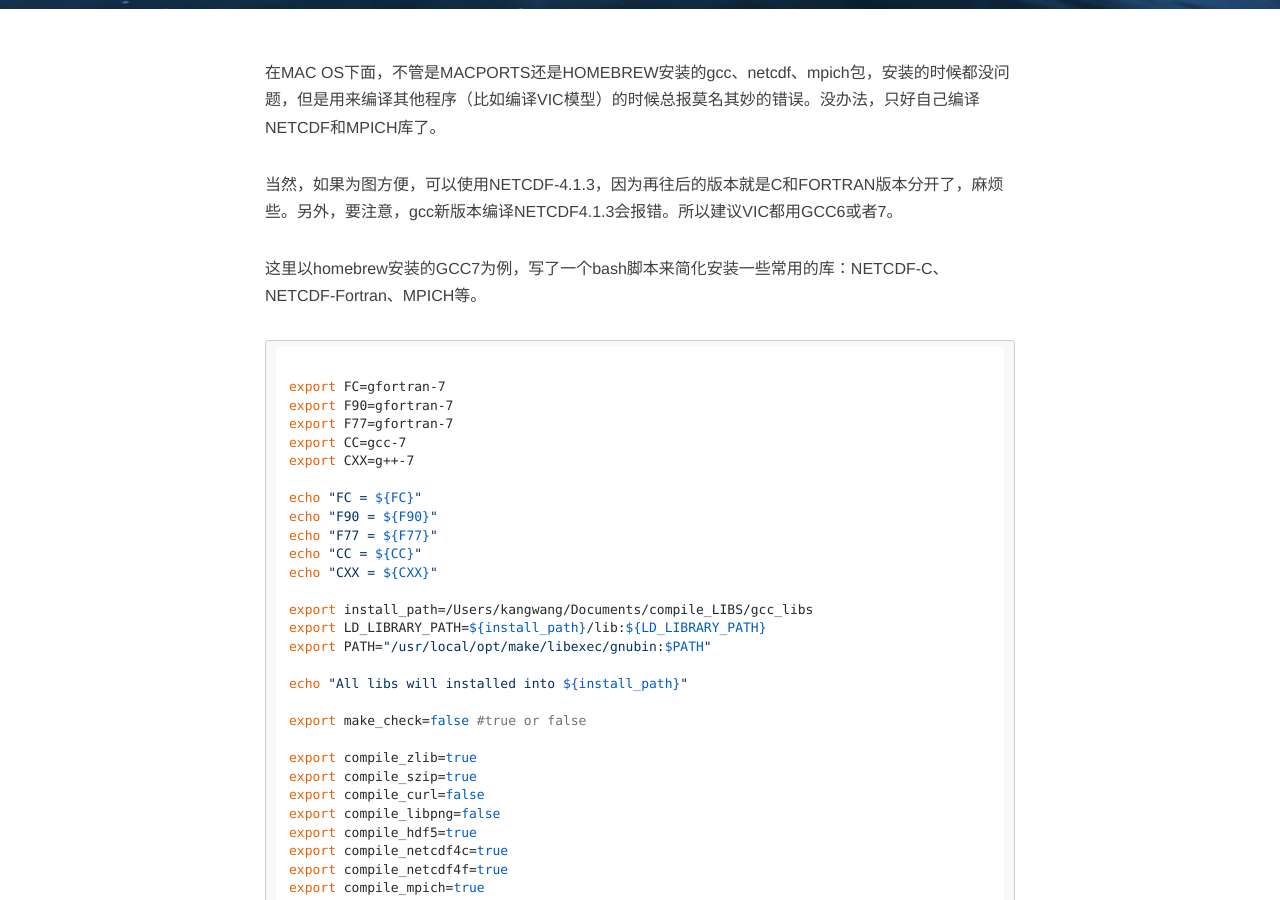
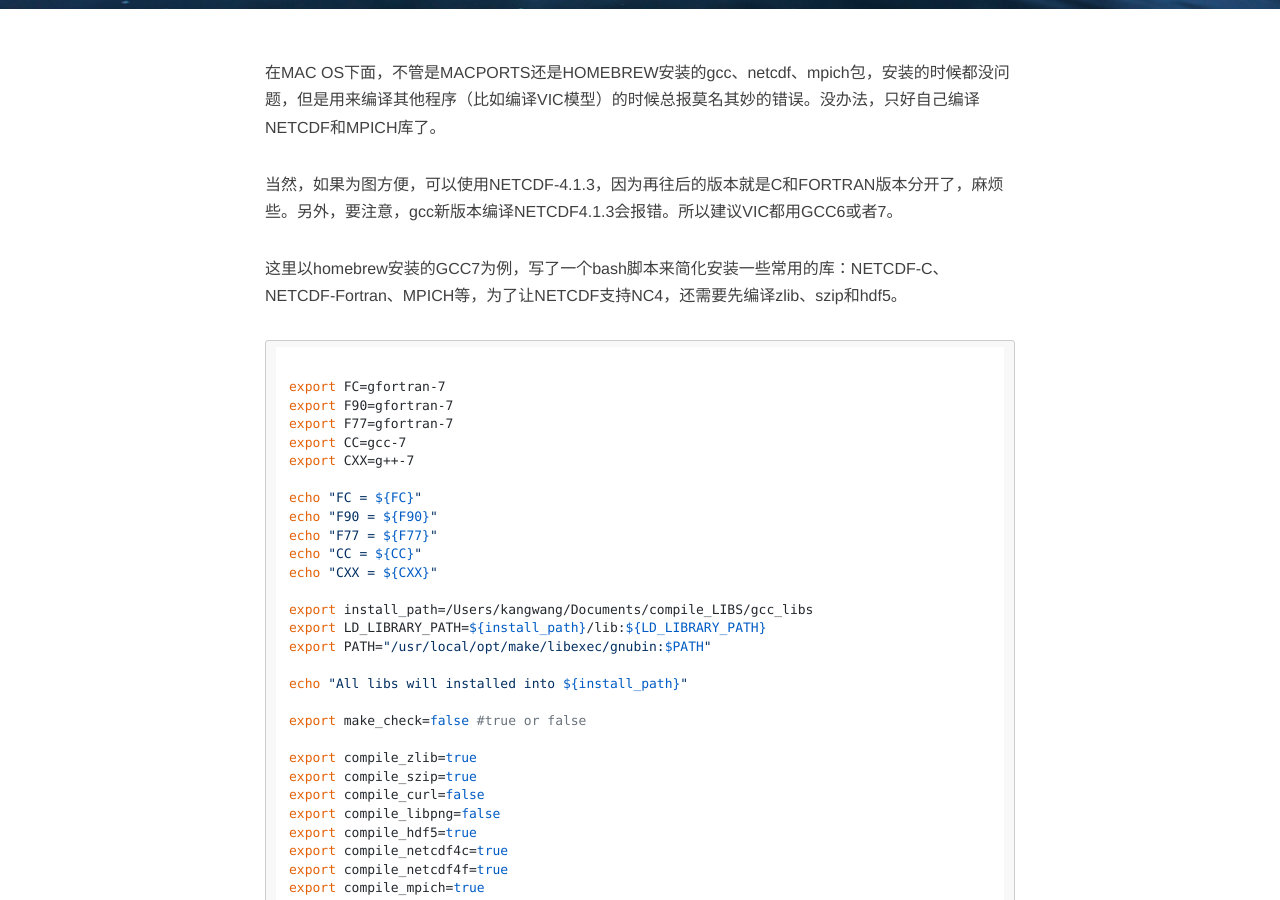
Before and after one commit to CryoECNU/cryoecnu.github.io, a Jekyll site: the page built from _posts/2021-10-09-编译NETCDF和MPICH.md, in a window 1280 px wide and 900 px high, scrolled down 425 px. Built offline with Jekyll 4.4.1, drawn with Linux system fonts in a browser that asks for light colours; nearby versions of some CDN libraries; comment, search, counter and statistics services are not loaded.

Commit message:
Update 2021-10-09-编译NETCDF和MPICH.md

````diff
--- a/_posts/2021-10-09-编译NETCDF和MPICH.md
+++ b/_posts/2021-10-09-编译NETCDF和MPICH.md
@@ -12,7 +12,7 @@ header-img: img/top.png    #这篇文章标题背景图片
 
 当然，如果为图方便，可以使用NETCDF-4.1.3，因为再往后的版本就是C和FORTRAN版本分开了，麻烦些。另外，要注意，gcc新版本编译NETCDF4.1.3会报错。所以建议VIC都用GCC6或者7。
 
-这里以homebrew安装的GCC7为例，写了一个bash脚本来简化安装一些常用的库：NETCDF-C、NETCDF-Fortran、MPICH等。
+这里以homebrew安装的GCC7为例，写了一个bash脚本来简化安装一些常用的库：NETCDF-C、NETCDF-Fortran、MPICH等，为了让NETCDF支持NC4，还需要先编译zlib、szip和hdf5。
 
 
 ```
````
